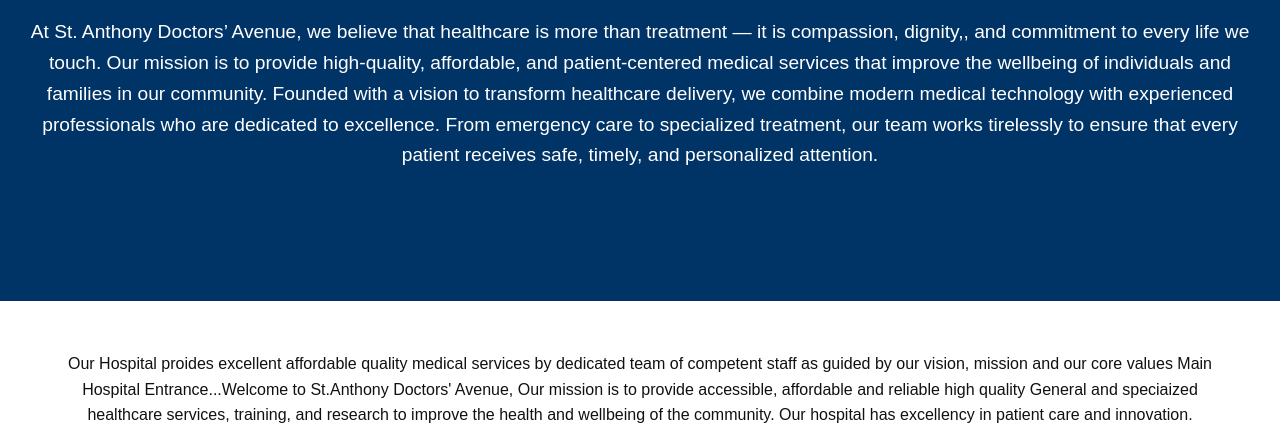
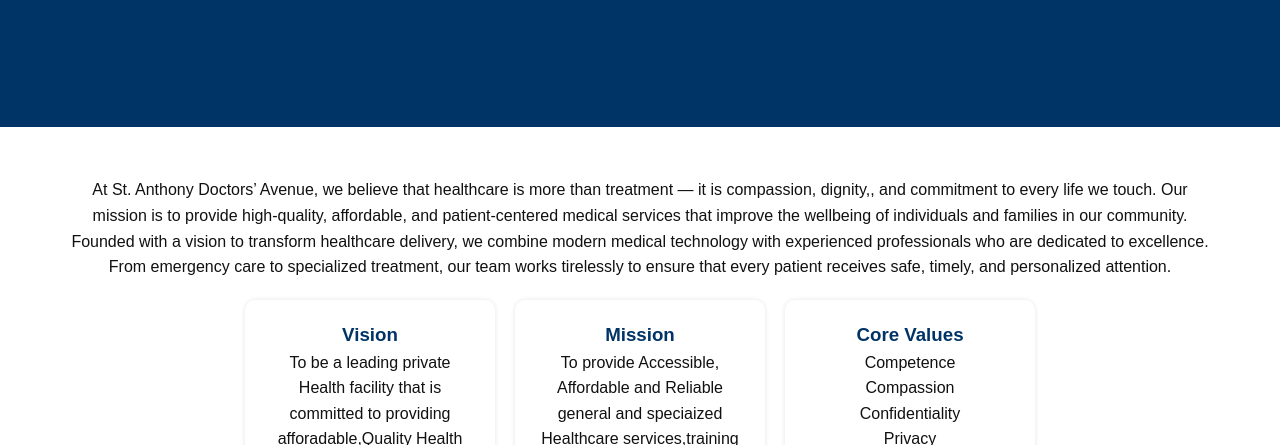
Before and after one commit to paulka320/new, a plain HTML site: page about.html in a window 1280 px wide. Shown: the part 310-755 px from the top of the page. Drawn offline with Linux system fonts and the light colour scheme.

Commit message:
Fix HTML structure and content in about.html
Corrected HTML structure and content in about.html, fixing typos and improving formatting.

```diff
--- a/about.html
+++ b/about.html
@@ -32,21 +32,18 @@
     <section class="her">
   <div class="her-content">
     <h1>Get More About Us</h1>
-    <p>At St. Anthony Doctors’ Avenue, we believe that healthcare is more than treatment — it is compassion, dignity,,
-        and commitment to every life we touch. Our mission is to provide high-quality, affordable, and patient-centered
-        medical services that improve the wellbeing of individuals and families in our community.
-Founded with a vision to transform healthcare delivery, we combine modern medical technology with
-        experienced professionals who are dedicated to excellence. From emergency care to specialized treatment,
-        our team works tirelessly to ensure that every patient receives safe, timely, and personalized attention.</p>
+    <p></p>
   </div>
 </section>
 
         <section class="services container">
             <div class="service-cards">
-        <p>Our Hospital proides excellent affordable quality medical services by dedicated team of competent staff as guided by our vision, mission and our core values
-            Main Hospital Entrance...Welcome to St.Anthony Doctors' Avenue, Our mission is to provide accessible, affordable and reliable high quality General and speciaized healthcare
-            services, training, and research to improve the health and wellbeing of the community.
-            Our hospital has excellency in patient care and innovation.
+        <p>At St. Anthony Doctors’ Avenue, we believe that healthcare is more than treatment — it is compassion, dignity,,
+        and commitment to every life we touch. Our mission is to provide high-quality, affordable, and patient-centered
+        medical services that improve the wellbeing of individuals and families in our community.
+Founded with a vision to transform healthcare delivery, we combine modern medical technology with
+        experienced professionals who are dedicated to excellence. From emergency care to specialized treatment,
+        our team works tirelessly to ensure that every patient receives safe, timely, and personalized attention.
         </p>
         <div class="card">
                 <h3>Vision</h3>
```
